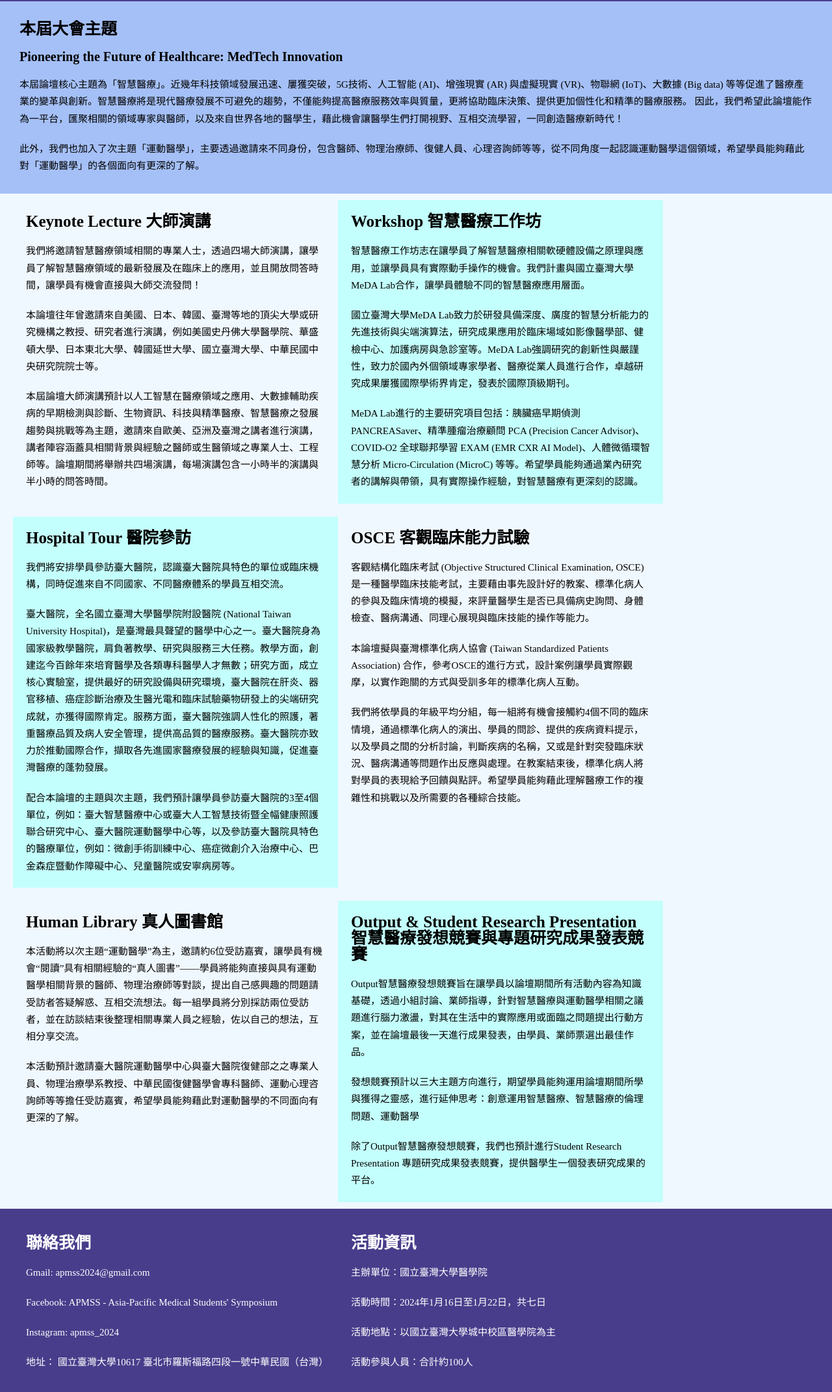
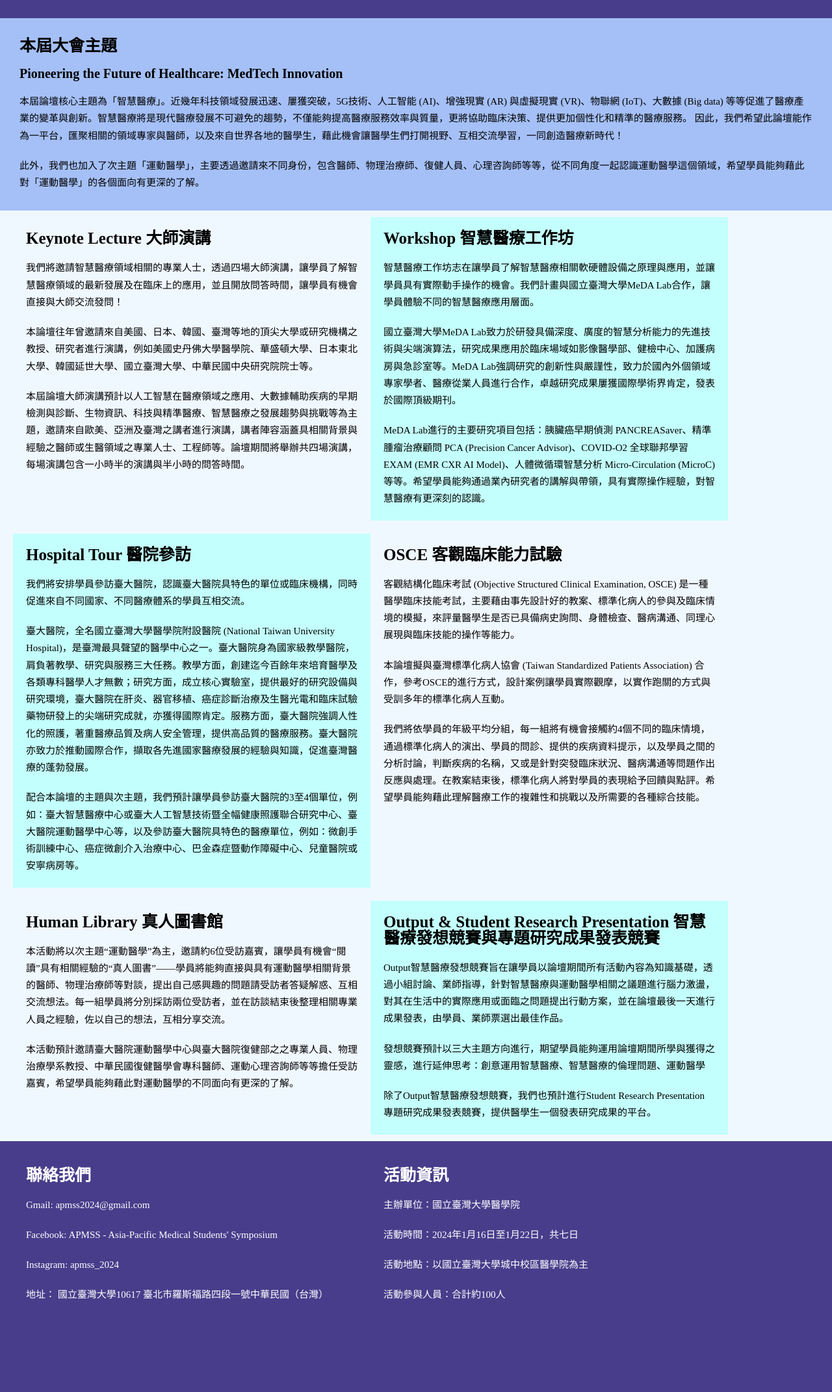
Before and after one commit to APMSS2024/APMSS2024-WEB, a plain HTML site: page activity.html in a window 1280 px wide. Shown: the part 72-2214 px from the top of the page at 65% size. After the commit the page ends 2118 px from the top, so only its background shows below. Drawn offline with Linux system fonts and the light colour scheme.

Commit message:
Update style.css

```diff
--- a/style.css
+++ b/style.css
@@ -1,5 +1,12 @@
+body{
+    padding-top: 100px;
+    background-color: darkslateblue;
+}
 .menu{
     background-color: darkslateblue;
+    width: 100%;
+    position: fixed;
+    top: 0;
 }
 .menu a{
     font-size: 20px;
@@ -79,6 +86,7 @@ p{
 }
 .agenda{
     padding: 20px;
+    background-color: aliceblue;
 }
 .agenda h1{
     text-align: center;
@@ -94,7 +102,7 @@ p{
 }
 .block2{
     padding: 10px;
-    width: 500px;
+    width: 550px;
     box-sizing: border-box;
     float: left;
 }
@@ -104,17 +112,17 @@ p{
 }
 .activity1{
     padding: 10px;
-    width: 500px;
+    width: 550px;
     box-sizing: border-box;
     float: left;
 }
 .activity2{
     padding: 10px;
-    width: 500px;
+    width: 550px;
     box-sizing: border-box;
     float: left;
     background-color: rgb(195, 255, 252);
 }
-/* html, body{
+html, body{
     overflow-x: hidden;
-} */
+}
```
